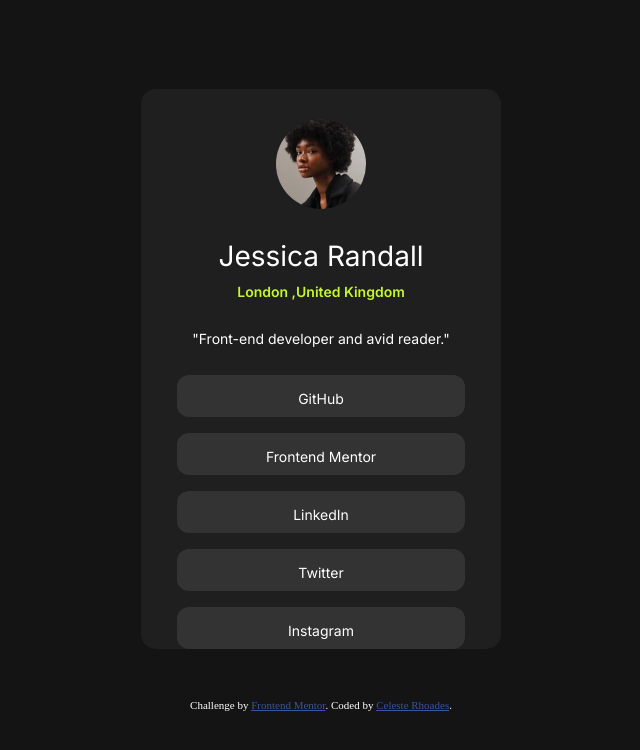
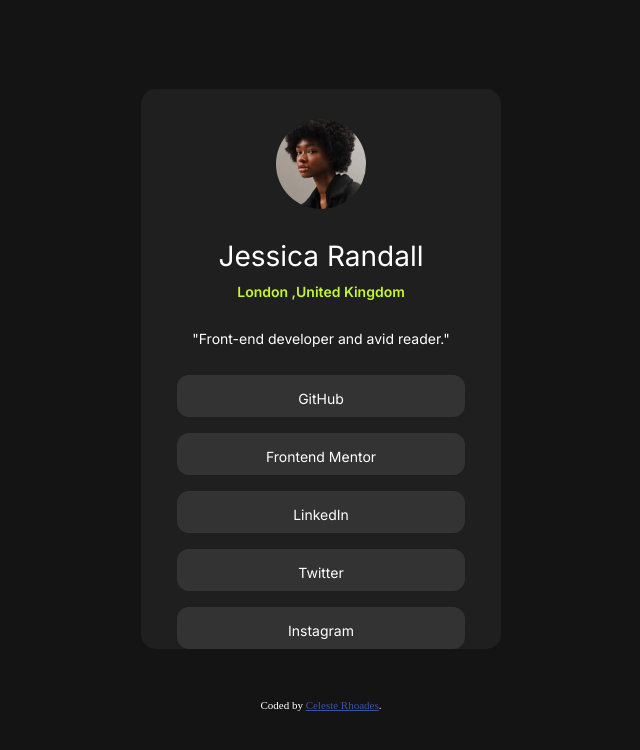
Before and after one commit to Celeste-Rhoades/social-links, a plain HTML site: page index.html in a window 1280 px wide. Shown: the whole page, without its empty margins (319-959 px from the left). Drawn offline with Linux system fonts and the light colour scheme.

Commit message:
updated my link

```diff
--- a/index.html
+++ b/index.html
@@ -31,10 +31,7 @@
       <div class="button">Instagram</div>
     </main>
     <div class="attribution">
-      Challenge by
-      <a href="https://www.frontendmentor.io?ref=challenge" target="_blank"
-        >Frontend Mentor</a
-      >. Coded by <a href="#">Celeste Rhoades</a>.
+     Coded by <a href="https://celeste-rhoades.netlify.app">Celeste Rhoades</a>.
     </div>
   </body>
 </html>
```
Also changed, not shown: 1 other file.
